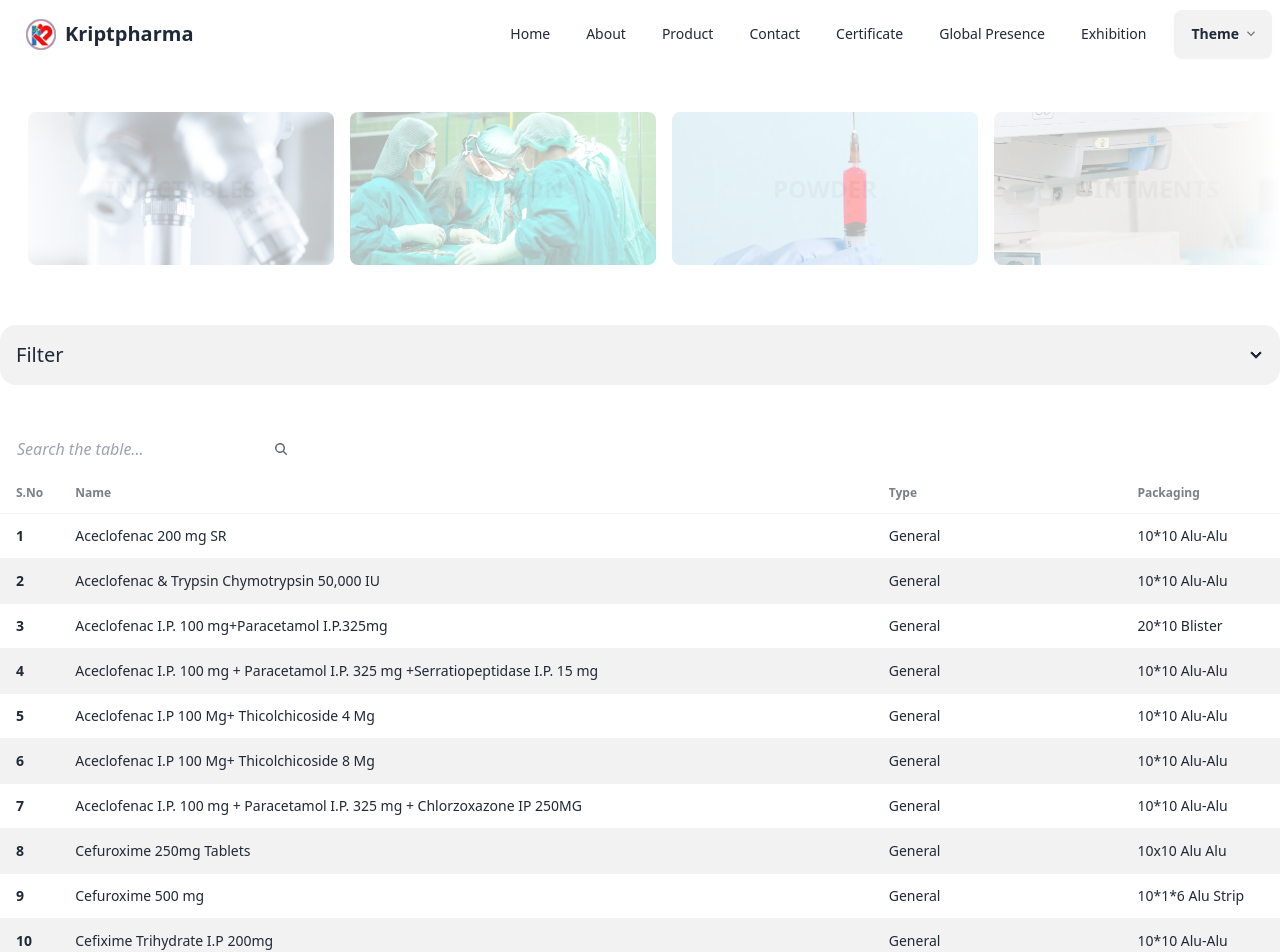
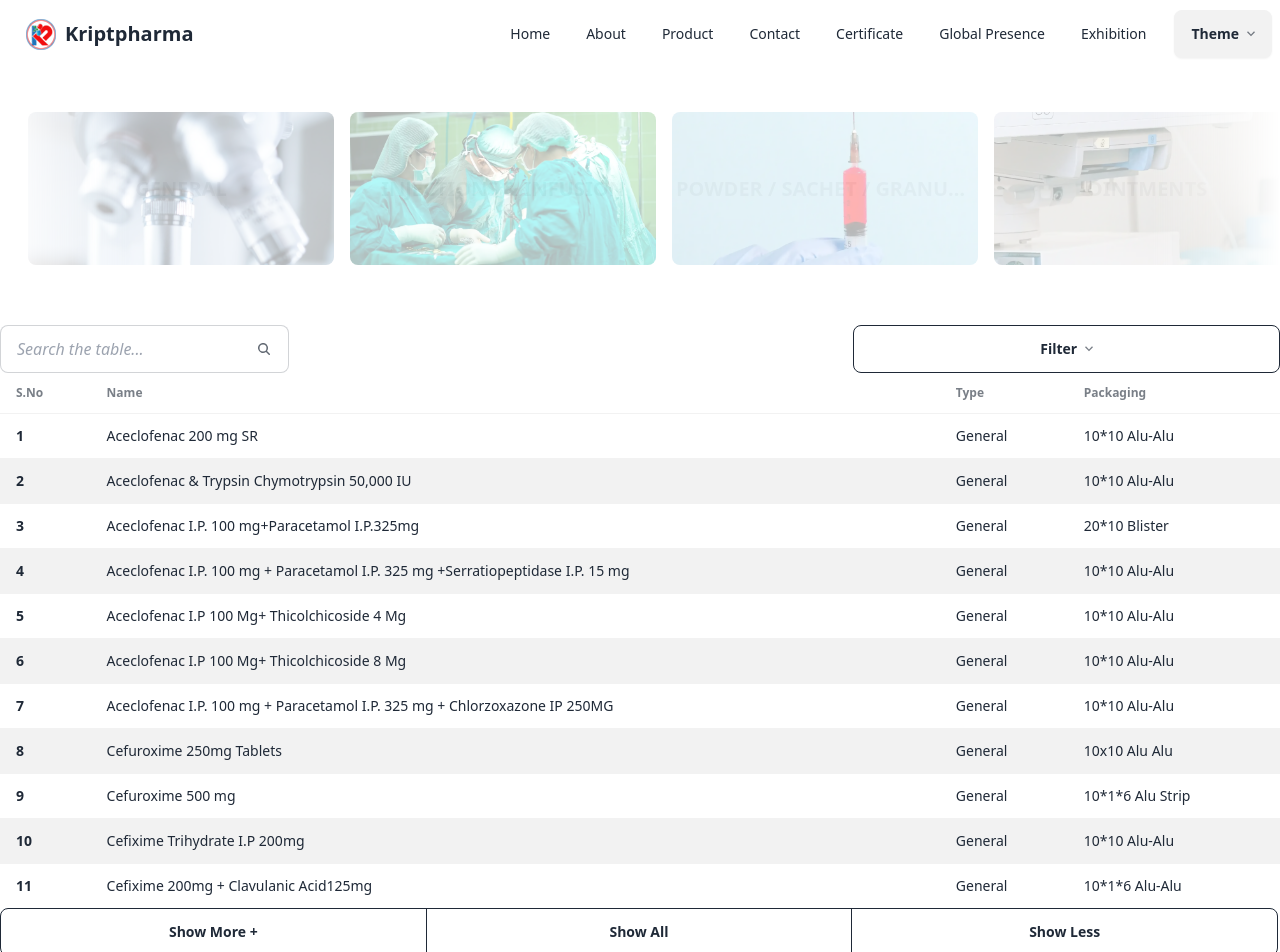
Before and after one commit to decipher-cs/kriptpharma, a React (Vite) app: page /product in a window 1280 px wide. Shown: the top 952 px of the page. Built offline with nearby package versions, Linux system fonts and the light colour scheme.

Commit message:
added functionality to filter by category

```diff
--- a/src/routes/product.lazy.tsx
+++ b/src/routes/product.lazy.tsx
@@ -9,22 +9,26 @@ const modules = import.meta.glob('../assets/backgrounds/*.webp', {
 })
 
 const imagePaths = Object.values(modules).map((module) => {
-    if (typeof module === 'object' && module && 'default' in module){
-        return (module.default as string)
-    } return undefined
+    if (typeof module === 'object' && module && 'default' in module) {
+        return module.default as string
+    }
+    return undefined
 })
 
 const fuse = new Fuse(medicineData, { keys: ['name', 'type'] })
 
+/* This value had to be hardcoded due to uncertainty in the structure of the underlying data.
+ * It'll stay this way untill the client can make up their mind on what they want to cateloge.
+ * The developer has no say in this. */
 const categories = [
-    'injectables',
-    'infusion',
-    'powder',
-    'ointments',
-    'syrup',
-    'softgel',
-    'capsules',
-    'tablets',
+    'General',
+    'Injections & Infusion',
+    'Powder / sachet / granuals / nano shot',
+    'Ointments',
+    'eye / ear / nasal',
+    'Syrup',
+    'Softgel',
+    'CAPSULES',
 ] as const
 
 type Category = (typeof categories)[number]
@@ -38,63 +42,57 @@ export const Route = createFileRoute('/product')({
     component: () => <Product />,
     validateSearch: (search: Record<string, unknown>): ProductSearch => {
         const { searchString, categoryFilter } = search
-        const filter = []
+        const filter: Category[] = []
+        if (categoryFilter) {
             if (Array.isArray(categoryFilter)) {
                 filter.push(
                     ...categoryFilter.filter((val) => categories.includes(val))
                 )
             } else if (typeof categoryFilter === 'string') {
-            filter.push(
-                categories.includes(categoryFilter as Category)
-                    ? categories
-                    : []
-            )
+                categories.includes(categoryFilter as Category) &&
+                    filter.push(categoryFilter as Category)
+            }
         }
         return {
-            searchString: searchString as string,
-            categoryFilter: filter,
+            searchString: (searchString ?? '') as string,
+            categoryFilter: filter as Category[],
         }
     },
 })
 
 const Product = () => {
-    // const applyFilter = (val: string, filter: string[]) => {
-    //     const result =
-    //         val.length >= 1
-    //             ? fuse
-    //                   .search(val)
-    //                   .map((item) => item.item)
-    //                   .filter(
-    //                       (item) =>
-    //                           filter.includes(item.type) ||
-    //                           filter.includes(item.division)
-    //                   )
-    //             : medicineData.filter(
-    //                   (item) =>
-    //                       filter.includes(item.type) ||
-    //                       filter.includes(item.division)
-    //               )
-    //     // setProducts(result)
-    // }
+    const navigate = useNavigate()
+
+    const changeUrlParams = (
+        param: keyof ProductSearch,
+        newValue: ProductSearch[keyof ProductSearch]
+    ) => {
+        navigate({
+            search: (
+                prev: ProductSearch | undefined
+            ): Partial<ProductSearch> => ({
+                ...prev,
+                [param]: newValue,
+            }),
+        })
+    }
 
     const { searchString: urlSearchString, categoryFilter: urlCategoryFilter } =
         Route.useSearch()
-
-    const navigate = useNavigate()
-
     const [searchString, setSearchString] = useState(urlSearchString ?? '')
-
     const [visibleCategories, setVisibleCategories] = useState<Category[]>(
-        urlCategoryFilter ?? categories
+        urlCategoryFilter ?? [...categories]
     )
 
-    const filteredMedicineData = useMemo(
-        () =>
-            searchString.length > 1
+    const filteredMedicineData = useMemo(() => {
+        return searchString.length > 1
             ? fuse.search(searchString).map((d) => d.item)
-                : medicineData,
-        [searchString]
+            : medicineData.filter((item) =>
+                  visibleCategories.includes(item.type as Category)
               )
+    }, [searchString, visibleCategories])
+
+    const [maxRows, setMaxRows] = useState(11)
 
     return (
         <section className="-mx-breath grid gap-10  lg:-mx-breath-lg">
@@ -107,10 +105,11 @@ const Product = () => {
                 {categories.map((data, i) => (
                     <Link
                         search={(prev) => ({ ...prev, categoryFilter: data })}
+                        onClick={() => setVisibleCategories([data])}
                         key={i}
                         className="relative grid aspect-[2/1] shrink-0 basis-1/4 place-content-center rounded-lg"
                     >
-                        <h4 className="z-0 p-1 text-sm font-bold text-neutral-100 md:text-2xl">
+                        <h4 className="z-0 truncate p-1 text-sm font-bold text-neutral-100 md:text-xl">
                             {data.toUpperCase()}
                         </h4>
                         <img
@@ -121,76 +120,19 @@ const Product = () => {
                     </Link>
                 ))}
             </section>
-            <div className="collapse collapse-arrow basis-1/2 bg-base-200">
-                <input type="checkbox" />
-                <h5 className="collapse-title text-xl font-medium">Filter</h5>
-                <div className="collapse-content">
-                    {categories.map((item, i) => (
-                        <div className="form-control" key={i}>
-                            <label className="label cursor-pointer">
-                                <span className="label-text">{item}</span>
-                                <input
-                                    type="checkbox"
-                                    className="checkbox"
-                                    onChange={(e) => {
-                                        if (e.target.checked) {
-                                            navigate({
-                                                search: (prev) => ({
-                                                    ...prev,
-                                                    categoryFilter: [
-                                                        ...visibleCategories,
-                                                        item,
-                                                    ],
-                                                }),
-                                            })
-                                            setVisibleCategories((p) =>
-                                                p.includes(item)
-                                                    ? p
-                                                    : [...p, item]
-                                            )
-                                        } else if (!e.target.checked) {
-                                            navigate({
-                                                search: (prev) => ({
-                                                    ...prev,
-                                                    categoryFilter:
-                                                        visibleCategories.filter(
-                                                            (v) => item !== v
-                                                        ),
-                                                }),
-                                            })
-                                            setVisibleCategories((p) =>
-                                                p.includes(item)
-                                                    ? p.filter(
-                                                          (v) => v !== item
-                                                      )
-                                                    : p
-                                            )
-                                        }
-                                    }}
-                                    checked={visibleCategories.includes(item)}
-                                />
-                            </label>
-                        </div>
-                    ))}
-                </div>
-            </div>
-            <article className=" max-h-svh max-w-10xl  overflow-x-auto">
-                <label className="flex items-center gap-2">
+            <article className="container mx-auto">
+                <section className="flex flex-wrap justify-center gap-2 sm:justify-between">
+                    <label className="input input-bordered flex items-center gap-2">
                         <span className="sr-only">Search the table</span>
                         <input
                             type="text"
                             placeholder="Search the table..."
-                        className="input block placeholder:italic"
+                            className="placeholder:italic"
                             value={searchString}
                             maxLength={50}
                             onChange={(e) => {
                                 setSearchString(e.target.value)
-                            navigate({
-                                search: (prev) => ({
-                                    ...prev,
-                                    searchString: e.target.value,
-                                }),
-                            })
+                                changeUrlParams('searchString', e.target.value)
                             }}
                         />
                         <svg
@@ -206,6 +148,70 @@ const Product = () => {
                             />
                         </svg>
                     </label>
+                    <details className="dropdown dropdown-end basis-1/3">
+                        <summary className="btn btn-ghost btn-outline w-full">
+                            Filter
+                            <svg
+                                width="12px"
+                                height="12px"
+                                className="inline-block size-2 fill-current opacity-60"
+                                xmlns="http://www.w3.org/2000/svg"
+                                viewBox="0 0 2048 2048"
+                            >
+                                <path d="M1799 349l242 241-1017 1017L7 590l242-241 775 775 775-775z"></path>
+                            </svg>
+                        </summary>
+                        <ul className="menu dropdown-content z-30 mt-2 w-full rounded-box bg-base-300 shadow">
+                            {categories.map((item, i) => (
+                                <div className="form-control" key={i}>
+                                    <label className="label cursor-pointer">
+                                        <span className="label-text">
+                                            {item}
+                                        </span>
+                                        <input
+                                            type="checkbox"
+                                            className="checkbox"
+                                            onChange={(e) => {
+                                                if (e.target.checked) {
+                                                    changeUrlParams(
+                                                        'categoryFilter',
+                                                        [
+                                                            ...visibleCategories,
+                                                            item,
+                                                        ]
+                                                    )
+                                                    setVisibleCategories((p) =>
+                                                        p.includes(item)
+                                                            ? p
+                                                            : [...p, item]
+                                                    )
+                                                } else if (!e.target.checked) {
+                                                    changeUrlParams(
+                                                        'categoryFilter',
+                                                        visibleCategories.filter(
+                                                            (v) => item !== v
+                                                        )
+                                                    )
+                                                    setVisibleCategories((p) =>
+                                                        p.includes(item)
+                                                            ? p.filter(
+                                                                  (v) =>
+                                                                      v !== item
+                                                              )
+                                                            : p
+                                                    )
+                                                }
+                                            }}
+                                            checked={visibleCategories.includes(
+                                                item
+                                            )}
+                                        />
+                                    </label>
+                                </div>
+                            ))}
+                        </ul>
+                    </details>
+                </section>
                 <table className="table table-zebra table-pin-rows">
                     {/* head */}
                     <thead>
@@ -217,7 +223,7 @@ const Product = () => {
                         </tr>
                     </thead>
                     <tbody>
-                        {filteredMedicineData.map((data) => (
+                        {filteredMedicineData.slice(0, maxRows).map((data) => (
                             <tr key={data.id} className="hover">
                                 <th>{data.id}</th>
                                 <td>{data.name}</td>
@@ -227,6 +233,30 @@ const Product = () => {
                         ))}
                     </tbody>
                 </table>
+                <div className="join flex *:basis-1/3">
+                    <button
+                        className="btn btn-ghost btn-outline join-item"
+                        onClick={() =>
+                            maxRows < filteredMedicineData.length
+                                ? setMaxRows((p) => p + 11)
+                                : null
+                        }
+                    >
+                        Show More +
+                    </button>
+                    <button
+                        className="btn btn-ghost btn-outline join-item"
+                        onClick={() => setMaxRows(filteredMedicineData.length)}
+                    >
+                        Show All
+                    </button>
+                    <button
+                        className="btn btn-ghost btn-outline join-item"
+                        onClick={() => setMaxRows(11)}
+                    >
+                        Show Less
+                    </button>
+                </div>
             </article>
         </section>
     )
```
Lines whose indentation alone changed are shown as unchanged.
